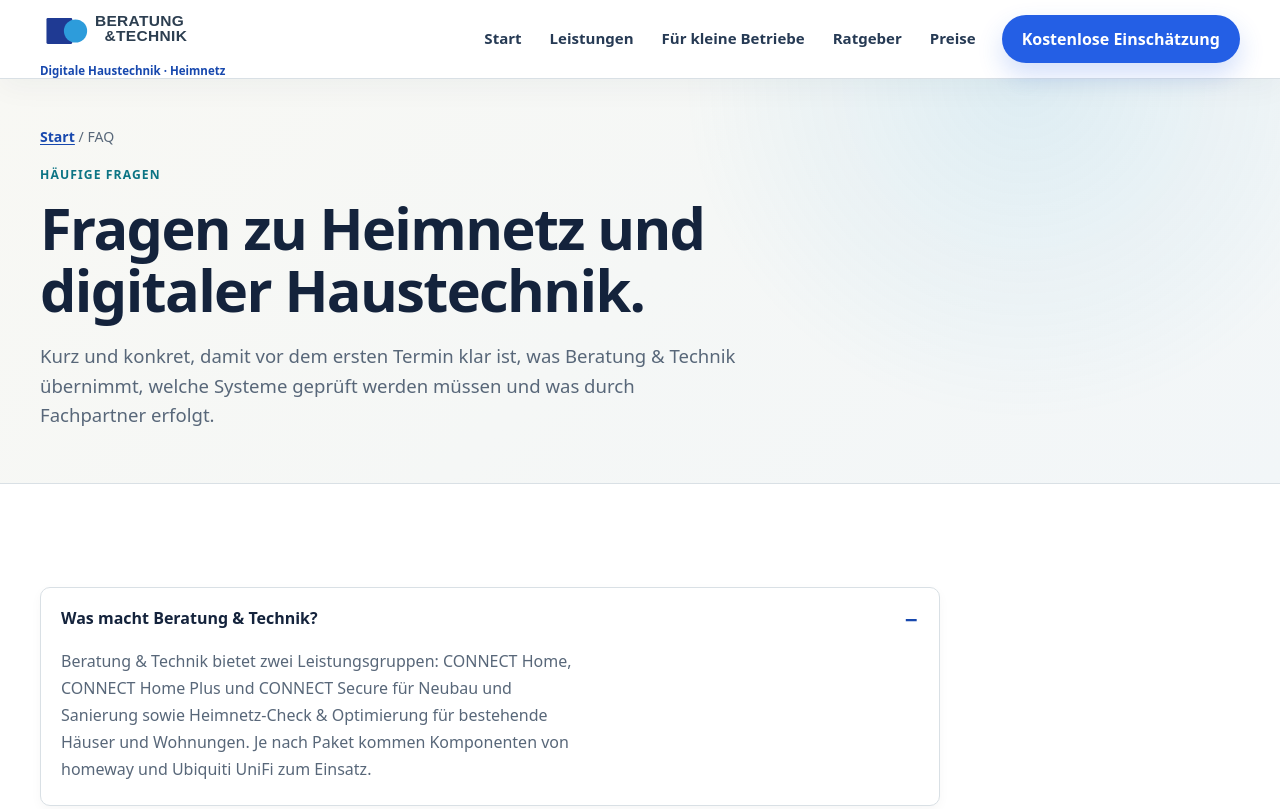
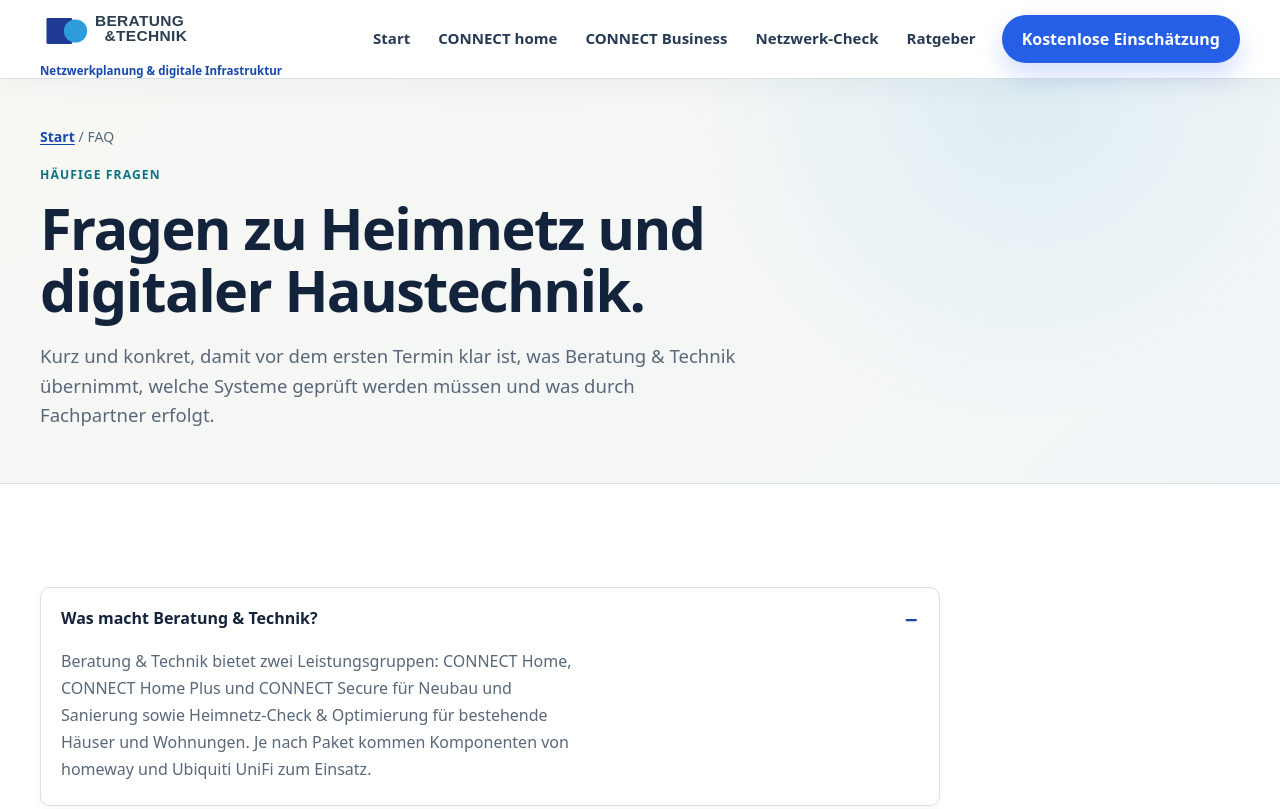
Before and after one commit to Progress654/Progress654.github.io, a website built with Vite: page test1/faq.html in a window 1280 px wide. Shown: the top 809 px of the page. Built offline with nearby package versions, Linux system fonts and the light colour scheme.

Commit message:
Update FAQ section and header structure in faq.html

```diff
--- a/test1/faq.html
+++ b/test1/faq.html
@@ -20,7 +20,8 @@
 </head>
 <body>
   <a class="skip-link" href="#main">Zum Inhalt springen</a>
-  <header class="site-header">
+  <header class="site-header"><div class="nav-wrap"><a class="brand" href="index.html" aria-label="Beratung & Technik Startseite"><img class="brand-logo" src="assets/images/beratung-technik-logo.svg" alt="Beratung & Technik" width="700" height="180" decoding="async"><span>Netzwerkplanung & digitale Infrastruktur</span></a><button class="nav-toggle" type="button" aria-label="Navigation öffnen" aria-controls="site-navigation" aria-expanded="false" data-nav-toggle>Menü</button><nav class="site-nav" id="site-navigation" aria-label="Hauptnavigation" data-site-nav><a href="index.html">Start</a><a href="heimnetz-glasfaserplaner.html">CONNECT home</a><a href="netzwerk-kleine-bueros-praxis-wien-noe-burgenland.html">CONNECT Business</a><a href="preise.html">Netzwerk-Check</a><a href="ratgeber.html">Ratgeber</a><a class="button" href="kontakt.html">Kostenlose Einschätzung</a></nav></div></header>
+<!--  <header class="site-header">
 <div class="nav-wrap">
 <a class="brand" href="index.html" aria-label="Beratung & Technik Startseite">
 <img class="brand-logo" src="assets/images/beratung-technik-logo.svg" alt="Beratung & Technik" width="700" height="180" decoding="async">
@@ -36,7 +37,7 @@
 <a class="button" href="kontakt.html">Kostenlose Einschätzung</a>
 </nav>
 </div>
-</header>
+</header> -->
 <main id="main">
 <section class="hero service-hero">
 <div class="hero-grid">
```
